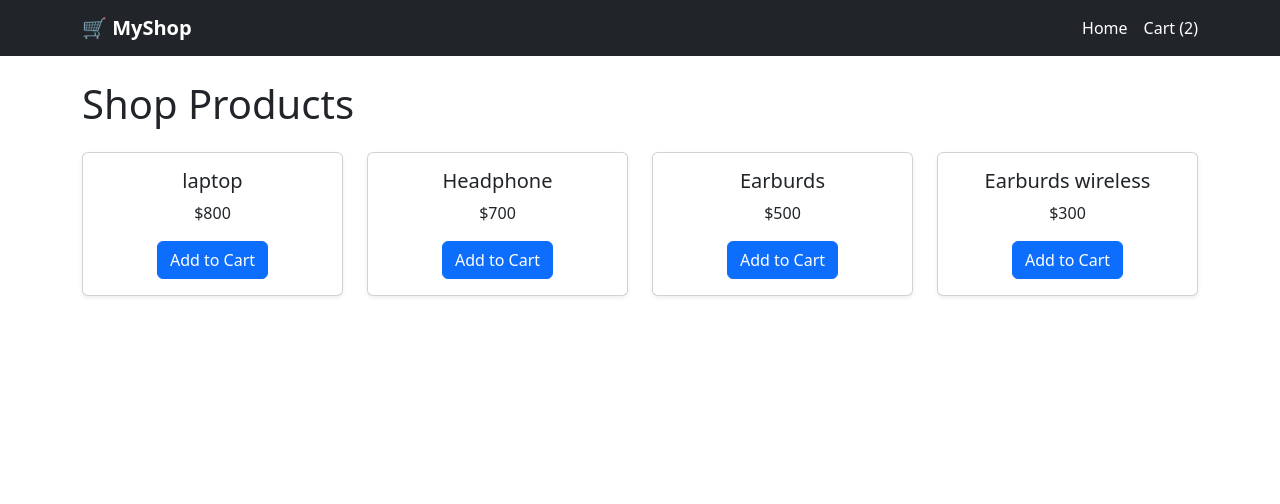
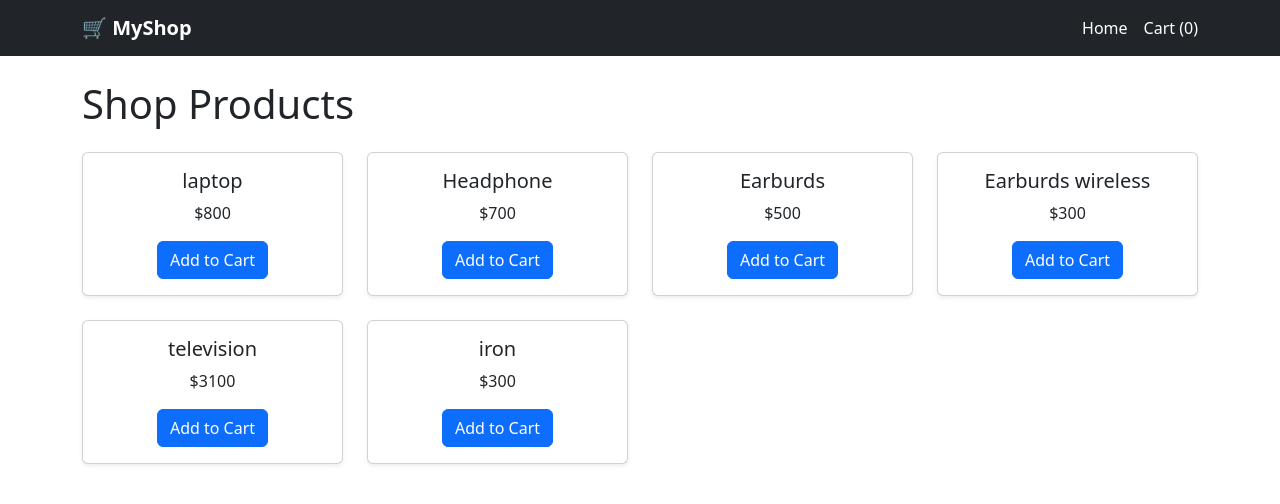
Before and after one commit to sharma62/shopping-cart, a React (Vite) app: page / in a window 1280 px wide. Shown: the top 504 px of the page. Built offline with nearby package versions, Linux system fonts and the light colour scheme.

Commit message:
add to cart completed

```diff
--- a/src/App.jsx
+++ b/src/App.jsx
@@ -1,8 +1,10 @@
 import { BrowserRouter, Routes, Route, Link } from "react-router-dom"
 import Home from "./pages/Home"
 import CartPage from "./pages/CartPage"
+import { useCart } from "./context/CartContext"
 
 function App() {
+  const { cart } = useCart();
   function Navbar() {
     return (
       <nav className="navbar navbar-expand-lg navbar-dark bg-dark">
@@ -10,7 +12,7 @@ function App() {
           <Link className="navbar-brand fw-bold" to="Home.html">🛒 MyShop</Link>
           <div>
             <Link className="nav-link d-inline me-3 text-white" to="Home.html">Home</Link>
-            <Link className="nav-link d-inline text-white" to="cart.html">Cart (2)</Link>
+            <Link className="nav-link d-inline text-white" to="cart.html">Cart ({cart.length})</Link>
           </div>
         </div>
       </nav>
@@ -21,8 +23,8 @@ function App() {
     <BrowserRouter>
       <Navbar />
       <Routes>
-        <Route path="/" element={ <Home/>} />
-        <Route path="/cart" element={ <CartPage/>} />
+        <Route path="/" element={<Home />} />
+        <Route path="/cart" element={<CartPage />} />
       </Routes>
     </BrowserRouter>
   )
--- a/src/components/ProductCard.jsx
+++ b/src/components/ProductCard.jsx
@@ -1,12 +1,14 @@
-import { useCart } from "../context/CartContext"
+import { useCart } from '../context/CartContext.jsx'
 
-export default function ProductCard(props) {
-     return (
+export default function ProductCard({product}) {
+    const { addToCart } = useCart();
+
+    return (
         <div className="card shadow-sm h-100 text-center">
             <div className="card-body">
-                <h5 className="card-title">{props.name}</h5>
-                <p className="card-text">${props.price}</p>
-                <button className="btn btn-primary" >Add to Cart</button>
+                <h5 className="card-title">{product.name}</h5>
+                <p className="card-text">${product.price}</p>
+                <button className="btn btn-primary" onClick={()=>addToCart(product)}>Add to Cart</button>
             </div>
         </div>
     )
--- a/src/components/ProductList.jsx
+++ b/src/components/ProductList.jsx
@@ -4,6 +4,8 @@ const product = [
     { id: 2, name: "Headphone", price: 700 },
     { id: 3, name: "Earburds", price: 500 },
     { id: 4, name: "Earburds wireless", price: 300 },
+    { id: 5, name: "television", price: 3100 },
+    { id: 6, name: "iron", price: 300 },
 ]
 export default function ProductList() {
     return (
@@ -11,7 +13,7 @@ export default function ProductList() {
             {product.map((p) => (
 
                 <div key={p.id} className="col-md-3 mb-4">
-                    <ProductCard name={p.name} price={p.price} />
+                    <ProductCard product={p} />
                 </div>
             ))}
         </div>
--- a/src/context/CartContext.jsx
+++ b/src/context/CartContext.jsx
@@ -2,23 +2,23 @@ import { createContext, useContext, useState } from "react";
 
 const CartContext = createContext()
 
-export const CartProvider = ({ chidren }) => {
+export const CartProvider = ({ children }) => {
     const [cart, setCard] = useState([])
     // Add to cart
     const addToCart = (product) => {
         setCard((prev) => {
             const existing = prev.find((item) => item.id === product.id)
             if (existing) {
-                return prev.map((item) => item.id === product.id ? { product, qty: item.qty + 1 } : item)
+                return prev.map((item) => item.id === product.id ? { ...item, qty: item.qty + 1 } : item)
             }
 
-            return [...prev, { product, qty: 1 }]
+            return [...prev, { ...product, qty: 1 }]
 
         })
     }
     return (
         <CartContext.Provider value={{ cart, setCard ,addToCart}}>
-            {chidren}
+            {children}
         </CartContext.Provider>
     )
 }
--- a/src/main.jsx
+++ b/src/main.jsx
@@ -2,9 +2,12 @@ import { StrictMode } from 'react'
 import { createRoot } from 'react-dom/client'
 import 'bootstrap/dist/css/bootstrap.min.css'
 import App from './App.jsx'
+import { CartProvider } from './context/CartContext.jsx'
 
 createRoot(document.getElementById('root')).render(
   <StrictMode>
-    <App />
+    <CartProvider>
+      <App />
+    </CartProvider>
   </StrictMode>,
 )
```
